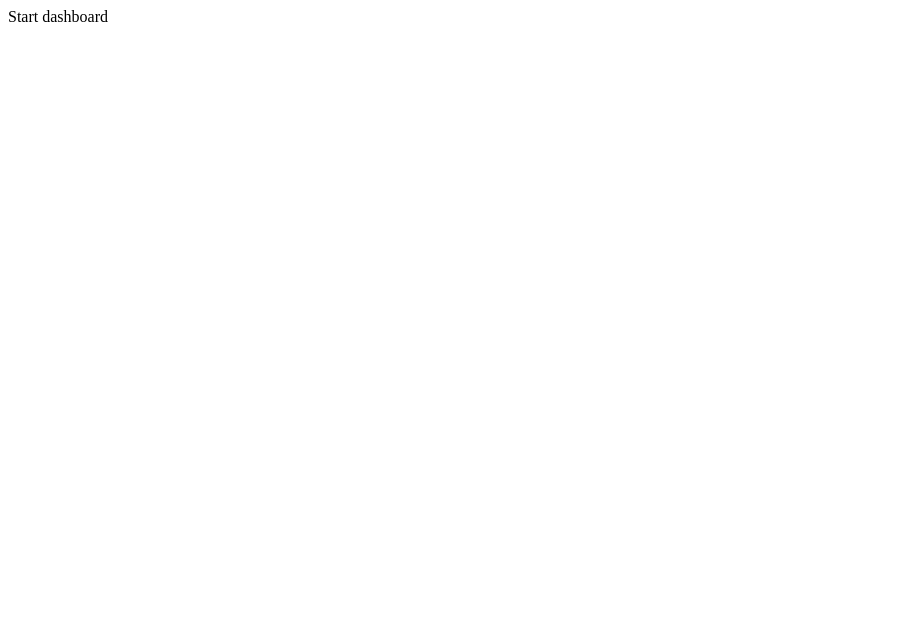
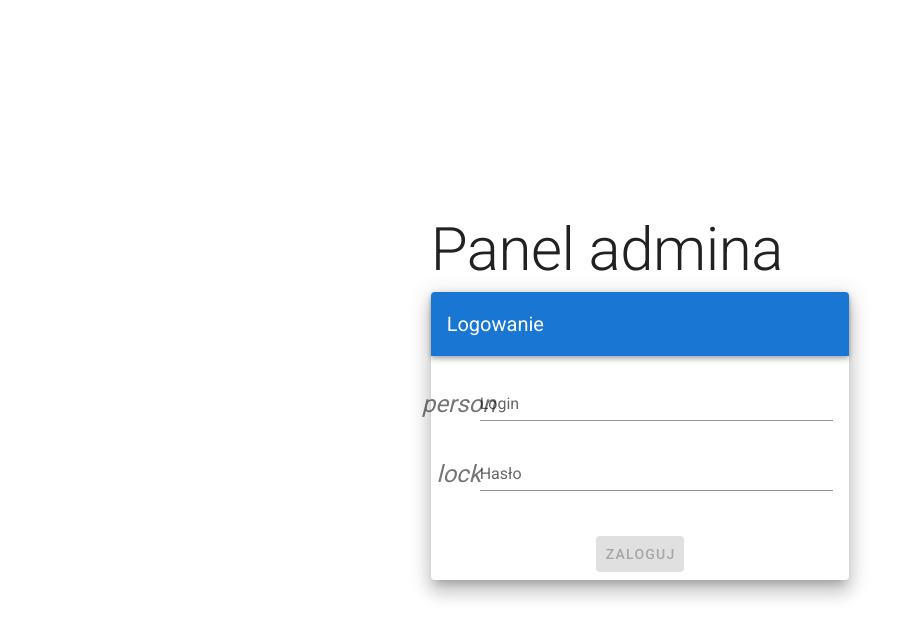
Before and after one commit to PiotrSierant/vue-studying, a Vue app: page / in a window 1280 px wide. Shown: the top 638 px of the page, without its empty margins (0-913 px from the left). Built offline with nearby package versions, Linux system fonts and the light colour scheme.

Commit message:
[vue] finish kurs vue.js zaawansowany

```diff
--- a/public/index.html
+++ b/public/index.html
@@ -1,11 +1,13 @@
 <!DOCTYPE html>
-<html lang="">
+<html lang="en">
   <head>
     <meta charset="utf-8">
     <meta http-equiv="X-UA-Compatible" content="IE=edge">
     <meta name="viewport" content="width=device-width,initial-scale=1.0">
     <link rel="icon" href="<%= BASE_URL %>favicon.ico">
     <title><%= htmlWebpackPlugin.options.title %></title>
+    <link rel="stylesheet" href="https://fonts.googleapis.com/css?family=Roboto:100,300,400,500,700,900">
+    <link rel="stylesheet" href="https://cdn.jsdelivr.net/npm/@mdi/font@latest/css/materialdesignicons.min.css">
   </head>
   <body>
     <noscript>
--- a/src/App.vue
+++ b/src/App.vue
@@ -1,14 +1,11 @@
 <template>
-  <div id="app">
-    Start dashboard
+  <div>
+    <router-view />
   </div>
 </template>
 
 <script>
 export default {
-  name: "App",
+  name: 'App',
 };
 </script>
-<style>
-
-</style>
--- a/src/main.js
+++ b/src/main.js
@@ -1,10 +1,12 @@
 import Vue from "vue";
 import App from "./App.vue";
-import axios from 'axios';
+import router from "./router";
+import vuetify from './plugins/vuetify'
 
-Vue.prototype.$http = axios;
 Vue.config.productionTip = false;
 
 new Vue({
-  render: (h) => h(App),
+  router,
+  vuetify,
+  render: (h) => h(App)
 }).$mount("#app");
--- /dev/null
+++ b/src/plugins/vuetify.js
@@ -0,0 +1,7 @@
+import Vue from 'vue';
+import Vuetify from 'vuetify/lib/framework';
+
+Vue.use(Vuetify);
+
+export default new Vuetify({
+});
--- /dev/null
+++ b/src/router/index.js
@@ -0,0 +1,22 @@
+import Vue from "vue";
+import VueRouter from "vue-router";
+import HomeView from "../views/HomeView.vue";
+
+Vue.use(VueRouter);
+
+const routes = [
+  {
+    path: "/",
+    name: "home",
+    component: HomeView,
+  },
+
+];
+
+const router = new VueRouter({
+  mode: "history",
+  base: process.env.BASE_URL,
+  routes,
+});
+
+export default router;
--- /dev/null
+++ b/src/views/HomeView.vue
@@ -0,0 +1,60 @@
+<template>
+  <v-app id="inspire">
+    <v-content>
+      <v-container fluid fill-height>
+        <v-layout align-center justify-center>
+          <v-flex xs12 sm8 md4>
+            <h2 class="display-3 text-xs-center mb-3">Panel admina</h2>
+            <v-card class="elevation-12">
+              <v-toolbar dark color="primary">
+                <v-toolbar-title>Logowanie</v-toolbar-title>
+                <v-spacer />
+                <v-tooltip right>
+                  <template>
+                    <v-icon large>account_box</v-icon>
+                  </template>
+                </v-tooltip>
+              </v-toolbar>
+              <v-card-text>
+                <v-form ref="login" v-model="valid">
+                  <v-text-field @keyup.enter="submit" :rules="notEmptyRule" v-model="login" prepend-icon="person"
+                    name="login" label="Login" type="text"></v-text-field>
+                  <v-text-field @keyup.enter="submit" :rules="notEmptyRule" v-model="password" id="password"
+                    prepend-icon="lock" name="password" label="Hasło" type="password"></v-text-field>
+                </v-form>
+              </v-card-text>
+              <v-card-actions>
+                <v-spacer />
+                <v-btn color="primary" @click="submit" :disabled="!valid">Zaloguj</v-btn>
+                <v-spacer />
+              </v-card-actions>
+            </v-card>
+          </v-flex>
+        </v-layout>
+      </v-container>
+    </v-content>
+  </v-app>
+</template>
+
+<script>
+export default {
+  data() {
+    return {
+      notEmptyRule: [
+        v => !!v || 'To pole jest wymgane'
+      ],
+      login: null,
+      password: null,
+      valid: false
+    }
+  },
+  methods: {
+    submit() {
+      if (this.$refs.login.validate()) {
+        localStorage.setItem('loggedIn', this.login)
+        this.$router.push("/dashboard")
+      }
+    }
+  }
+}
+</script>
--- a/vue.config.js
+++ b/vue.config.js
@@ -1,4 +1,6 @@
 const { defineConfig } = require("@vue/cli-service");
 module.exports = defineConfig({
-  transpileDependencies: true,
+  transpileDependencies: [
+    'vuetify'
+  ],
 });
```
Also changed, not shown: package.json (+14 -50 lines), .eslintrc.js (added), 2 other files (tests, documents, lock files or other folders).
